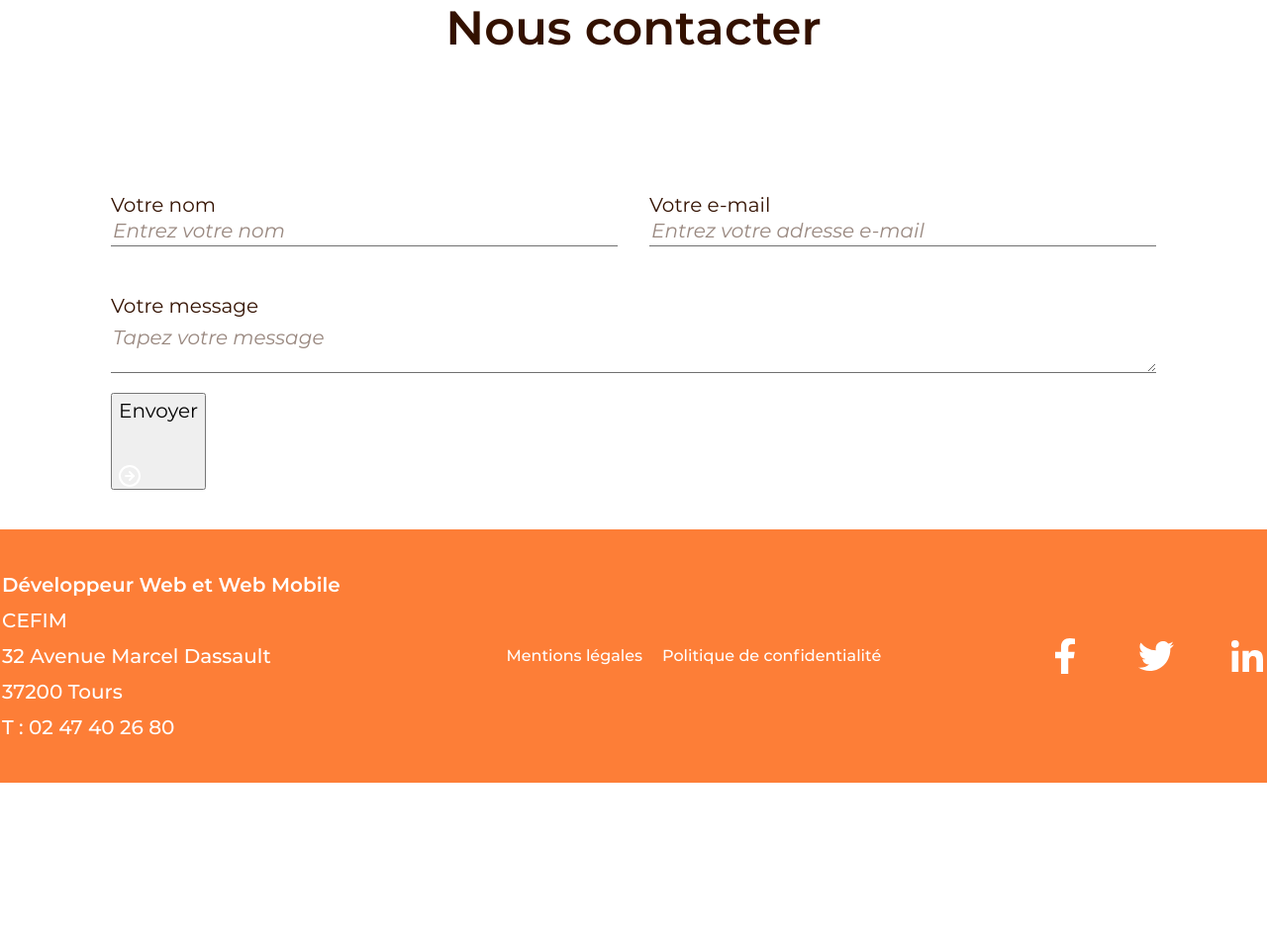
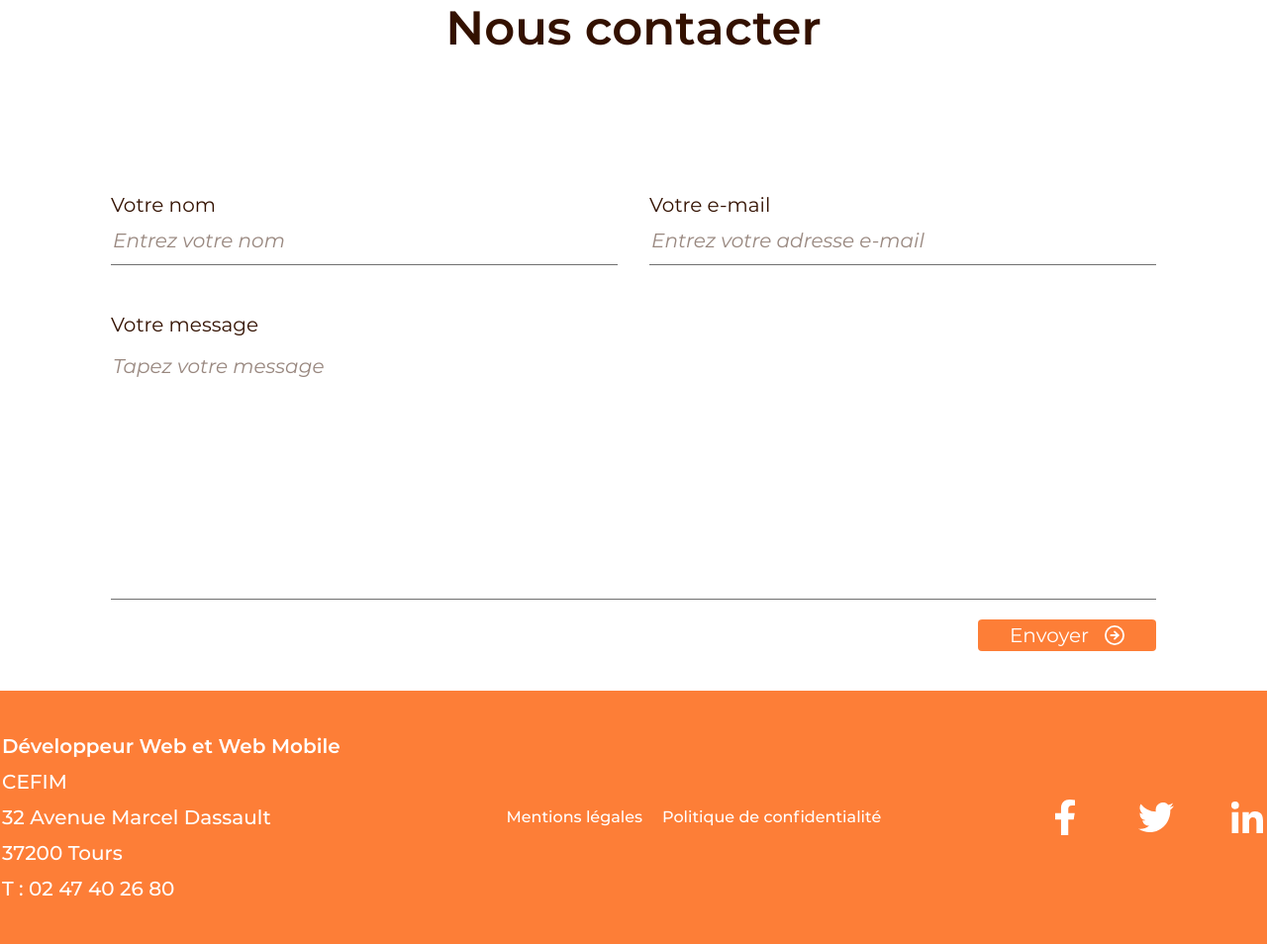
Before and after one commit to KevinBertaux/ecf-dwwm, a PHP site: page /contact.php in a window 1280 px wide. Shown: the part 136-1090 px from the top of the page at 99% size. Before the commit the page ends 927 px from the top, so only its background shows below. Run offline with PHP 8.4, Linux system fonts and the light colour scheme; style sheets or scripts are compiled from the project's sources.

Commit message:
Avancement du formulaire de contact et submit

```diff
--- a/dist/contact.php
+++ b/dist/contact.php
@@ -8,7 +8,7 @@ $title = 'Contactez-nous'; ?>
 
 		<h1 class="contact-title h2-like">Nous contacter</h1>
 
-		<form action="" method="post">
+		<form action="send_contact.php" method="post" class="contact-form">
 			<ul class="field-list" role="list">
 				<li class="field-item">
 					<label for="name">Votre nom</label>
@@ -20,11 +20,11 @@ $title = 'Contactez-nous'; ?>
 				</li>
 				<li class="field-item">
 					<label for="msg">Votre message</label>
-					<textarea id="msg" name="user_message" aria-label="Votre message" placeholder="Tapez votre message"></textarea>
+					<textarea id="msg" name="user_message" aria-label="Votre message" placeholder="Tapez votre message" rows="10"></textarea>
 				</li>
 			</ul>
 
-			<button class="contact-button btn">
+			<button class="contact-button btn submit-button">
 				<p>Envoyer</p>
 				<img src="img/ico_arrow_right.svg" alt="Une icone de flèche vers la droite">
 			</button>
--- a/src/contact.php
+++ b/src/contact.php
@@ -8,7 +8,7 @@ $title = 'Contactez-nous'; ?>
 
 		<h1 class="contact-title h2-like">Nous contacter</h1>
 
-		<form action="" method="post">
+		<form action="send_contact.php" method="post" class="contact-form">
 			<ul class="field-list" role="list">
 				<li class="field-item">
 					<label for="name">Votre nom</label>
@@ -20,11 +20,11 @@ $title = 'Contactez-nous'; ?>
 				</li>
 				<li class="field-item">
 					<label for="msg">Votre message</label>
-					<textarea id="msg" name="user_message" aria-label="Votre message" placeholder="Tapez votre message"></textarea>
+					<textarea id="msg" name="user_message" aria-label="Votre message" placeholder="Tapez votre message" rows="10"></textarea>
 				</li>
 			</ul>
 
-			<button class="contact-button btn">
+			<button class="contact-button btn submit-button">
 				<p>Envoyer</p>
 				<img src="img/ico_arrow_right.svg" alt="Une icone de flèche vers la droite">
 			</button>
--- a/src/scss/components/_buttons.scss
+++ b/src/scss/components/_buttons.scss
@@ -0,0 +1,22 @@
+.btn {
+	display: flex;
+	justify-content: center;
+	align-items: center;
+	border: 0;
+	color: $clr-secondary;
+	background-color: $clr-accent;
+}
+
+.btn p {
+	padding-right: 1.6rem;
+}
+
+.btn img {
+	width: 2rem;
+	height: 2rem;
+}
+
+.contact-button {
+	width: 18rem;
+	border-radius: .4rem;
+}
--- a/src/scss/pages/_contact.scss
+++ b/src/scss/pages/_contact.scss
@@ -2,17 +2,37 @@
 	margin-bottom: 14rem;
 }
 
-input, label, textarea {
+.contact-form {
+	display: flex;
+	flex-direction: column;
+}
+
+input,
+label,
+textarea {
 	display: block;
 	width: 100%;
 }
 
-input, textarea {
+label, [placeholder] {
+	padding-bottom: 1rem;
+}
+
+input,
+textarea {
 	border: 0;
 	border-bottom: 1px solid $clr-border;
 }
 
-.field-list{
+textarea {
+	resize: none;
+}
+
+textarea:hover, textarea:focus {
+	resize: vertical;
+}
+
+.field-list {
 	display: grid;
 	grid-template-columns: repeat(2, 1fr);
 	gap: 4.5rem 3.2rem;
@@ -24,5 +44,10 @@ input, textarea {
 }
 
 .contact-button {
+	align-self: end;
 	margin-bottom: 4rem;
 }
+
+.contact-button p {
+	margin-bottom: 0;;
+}
```
Also changed, not shown: dist/css/main.min.css.
